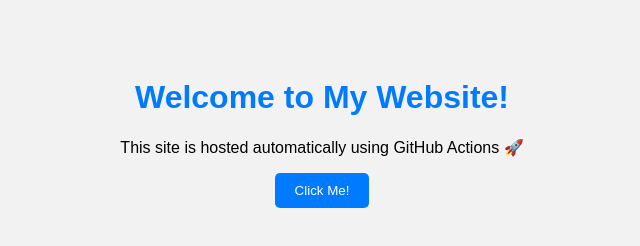
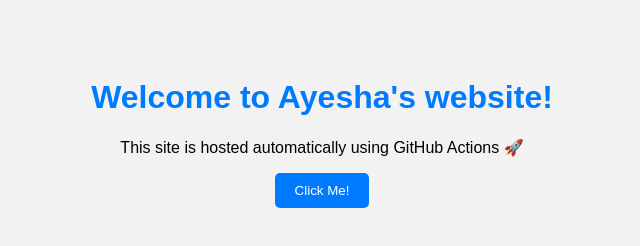
Before and after one commit to k224056-arch/my-aws, a plain HTML site: page index.html in a window 1280 px wide. Shown: the whole page, without its empty margins (318-958 px from the left). Drawn offline with Linux system fonts and the light colour scheme.

Commit message:
Update index.html

```diff
--- a/index.html
+++ b/index.html
@@ -7,7 +7,7 @@
   <link rel="stylesheet" href="style.css">
 </head>
 <body>
-  <h1>Welcome to My Website!</h1>
+  <h1>Welcome to Ayesha's website!</h1>
   <p>This site is hosted automatically using GitHub Actions 🚀</p>
 
   <button onclick="showMessage()">Click Me!</button>
```
